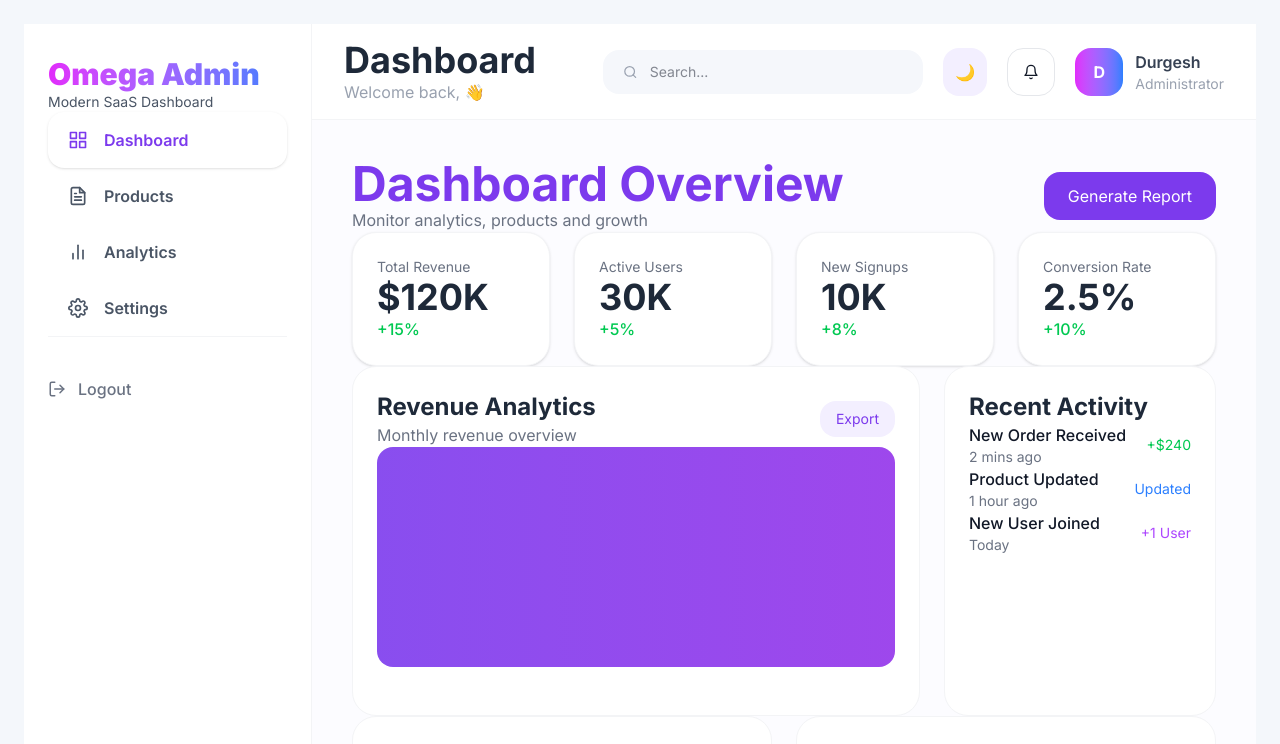
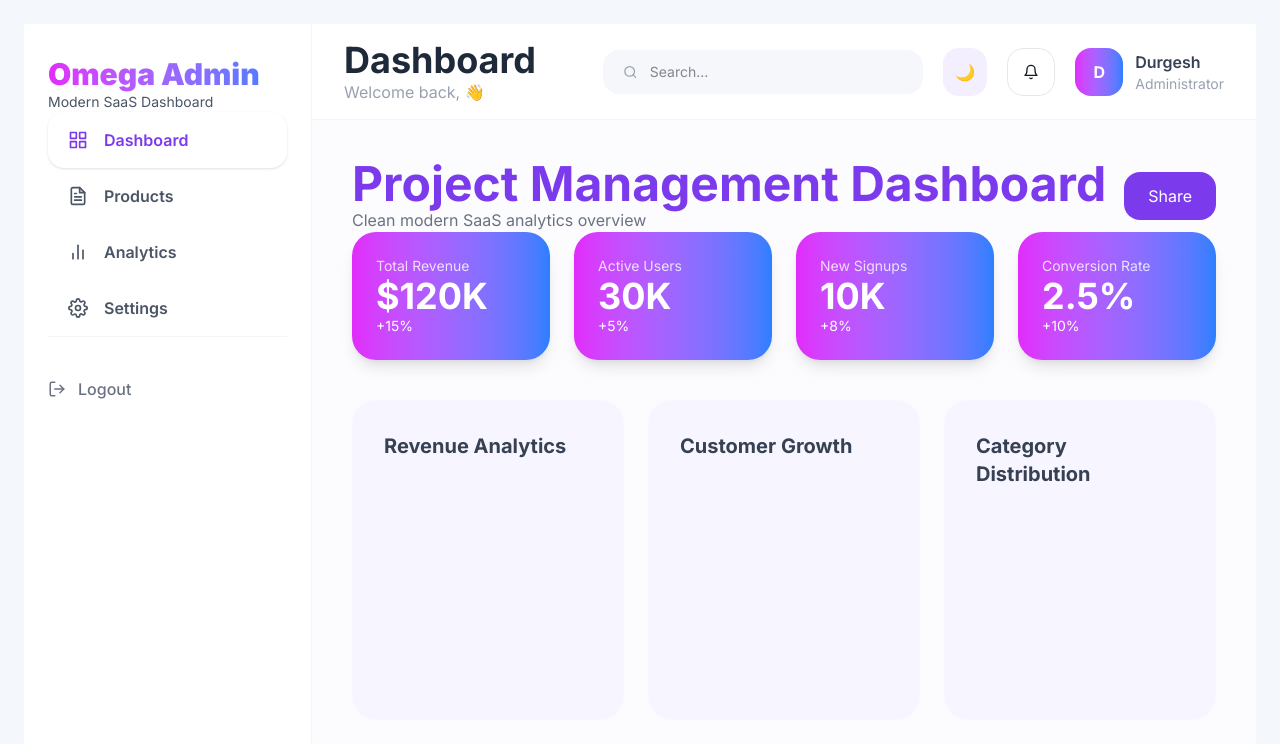
Before and after one commit to Durgeshgupta191/Omega_Admin, a React (Vite) app: page / in a window 1280 px wide. Shown: the top 744 px of the page. Built offline with nearby package versions, Linux system fonts and the light colour scheme.

Commit message:
updated dashboard

```diff
--- a/src/pages/Dashboard.jsx
+++ b/src/pages/Dashboard.jsx
@@ -1,3 +1,4 @@
+
 const stats = [
   {
     title: "Total Revenue",
@@ -23,157 +24,71 @@ const stats = [
 
 const Dashboard = () => {
   return (
-    <div className="space-y-8">
 
-      {/* Header */}
-      <div className="flex flex-col md:flex-row md:items-center md:justify-between gap-5">
+    <div>
+      {/* Heading */}
+      <div className="flex items-center justify-between mb-10">
 
         <div>
-          <h1 className="text-4xl md:text-5xl font-bold text-[#7c3aed]">
-            Dashboard Overview
+          <h1 className="text-5xl font-bold text-[#7c3aed]">
+            Project Management Dashboard
           </h1>
 
-          <p className="text-gray-500 dark:text-gray-400 mt-3">
-            Monitor analytics, products and growth
+          <p className="text-gray-500 mt-3">
+            Clean modern SaaS analytics overview
           </p>
         </div>
 
-        <button className="bg-[#7c3aed] text-white px-6 py-3 rounded-2xl hover:opacity-90 transition-all w-fit">
-          Generate Report
+        <button className="bg-[#7c3aed] text-white px-6 py-3 rounded-2xl hover:opacity-90">
+          Share
         </button>
       </div>
 
-      {/* Stats */}
-      <div className="grid grid-cols-1 sm:grid-cols-2 xl:grid-cols-4 gap-6">
-
+      {/* Cards */}
+      <div className="grid grid-cols-1 md:grid-cols-2 xl:grid-cols-4 gap-6">
         {stats.map((item) => (
           <div
             key={item.title}
-            className="bg-white dark:bg-[#1e293b] border border-gray-100 dark:border-gray-800 rounded-3xl p-6 shadow-sm transition-all"
+            className="bg-linear-to-r from-fuchsia-500 to-blue-500 rounded-3xl p-6 text-white shadow-lg"
           >
-            <p className="text-gray-500 dark:text-gray-400 text-sm">
+            <p className="text-sm opacity-80">
               {item.title}
             </p>
 
-            <h2 className="text-4xl font-bold mt-4 text-gray-800 dark:text-white">
+            <h2 className="text-4xl font-bold mt-5">
               {item.value}
             </h2>
 
-            <p className="mt-3 text-green-500 font-medium">
+            <p className="mt-3 text-sm">
               {item.growth}
             </p>
           </div>
         ))}
       </div>
 
-      {/* Analytics Grid */}
-      <div className="grid grid-cols-1 xl:grid-cols-3 gap-6">
+      {/* Placeholder Charts */}
+      <div className="grid grid-cols-1 xl:grid-cols-3 gap-6 pt-10">
 
-        {/* Revenue */}
-        <div className="xl:col-span-2 bg-white dark:bg-[#1e293b] border border-gray-100 dark:border-gray-800 rounded-3xl p-6 min-h-[350px]">
-
-          <div className="flex items-center justify-between mb-6">
-
-            <div>
-              <h2 className="text-2xl font-bold text-gray-800 dark:text-white">
-                Revenue Analytics
-              </h2>
-
-              <p className="text-gray-500 dark:text-gray-400 mt-2">
-                Monthly revenue overview
-              </p>
-            </div>
-
-            <button className="bg-[#f3efff] dark:bg-[#312e81] text-[#7c3aed] px-4 py-2 rounded-2xl text-sm">
-              Export
-            </button>
-          </div>
-
-          <div className="h-[220px] rounded-2xl bg-gradient-to-r from-[#7c3aed] to-[#9333ea] opacity-90" />
+        <div className="bg-[#f7f5ff] rounded-3xl h-80 p-8 flex flex-col">
+         <h3 className="font-bold text-xl text-gray-700 mb-4">
+            Revenue Analytics
+          </h3>
         </div>
 
-        {/* Activity */}
-        <div className="bg-white dark:bg-[#1e293b] border border-gray-100 dark:border-gray-800 rounded-3xl p-6">
-
-          <h2 className="text-2xl font-bold text-gray-800 dark:text-white">
-            Recent Activity
-          </h2>
-
-          <div className="space-y-5 mt-6">
-
-            <div className="flex items-center justify-between">
-              <div>
-                <p className="font-medium dark:text-white">
-                  New Order Received
-                </p>
-
-                <p className="text-sm text-gray-500 dark:text-gray-400">
-                  2 mins ago
-                </p>
-              </div>
-
-              <span className="text-green-500 text-sm">
-                +$240
-              </span>
-            </div>
-
-            <div className="flex items-center justify-between">
-              <div>
-                <p className="font-medium dark:text-white">
-                  Product Updated
-                </p>
-
-                <p className="text-sm text-gray-500 dark:text-gray-400">
-                  1 hour ago
-                </p>
-              </div>
-
-              <span className="text-blue-500 text-sm">
-                Updated
-              </span>
-            </div>
-
-            <div className="flex items-center justify-between">
-              <div>
-                <p className="font-medium dark:text-white">
-                  New User Joined
-                </p>
-
-                <p className="text-sm text-gray-500 dark:text-gray-400">
-                  Today
-                </p>
-              </div>
-
-              <span className="text-purple-500 text-sm">
-                +1 User
-              </span>
-            </div>
-          </div>
-        </div>
-      </div>
-
-      {/* Bottom Grid */}
-      <div className="grid grid-cols-1 xl:grid-cols-2 gap-6">
-
-        <div className="bg-white dark:bg-[#1e293b] border border-gray-100 dark:border-gray-800 rounded-3xl p-6 min-h-[250px]">
-
-          <h2 className="text-2xl font-bold text-gray-800 dark:text-white">
+        <div className="bg-[#f7f5ff] rounded-3xl h-80 p-8 flex flex-col">
+          <h3 className="font-bold text-xl text-gray-700 mb-4">
             Customer Growth
-          </h2>
-
-          <div className="h-[150px] mt-6 rounded-2xl bg-gradient-to-r from-blue-500 to-cyan-400 opacity-90" />
+          </h3>
         </div>
 
-        <div className="bg-white dark:bg-[#1e293b] border border-gray-100 dark:border-gray-800 rounded-3xl p-6 min-h-[250px]">
-
-          <h2 className="text-2xl font-bold text-gray-800 dark:text-white">
+        <div className="bg-[#f7f5ff] rounded-3xl h-80 p-8 flex flex-col">
+          <h3 className="font-bold text-xl text-gray-700">
             Category Distribution
-          </h2>
-
-          <div className="h-[150px] mt-6 rounded-2xl bg-gradient-to-r from-pink-500 to-fuchsia-500 opacity-90" />
+          </h3>
         </div>
       </div>
     </div>
+
   );
 };
 
```
